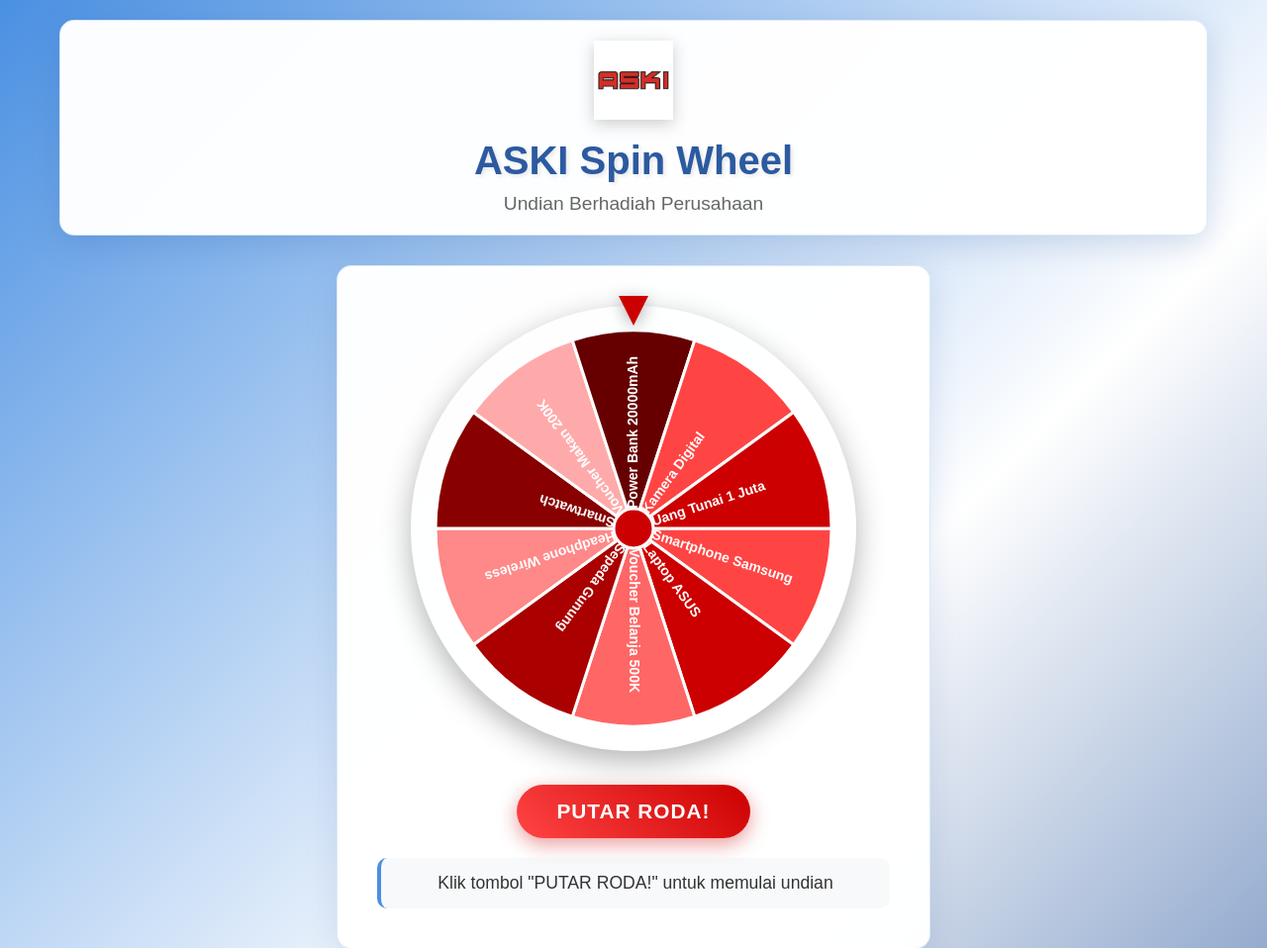
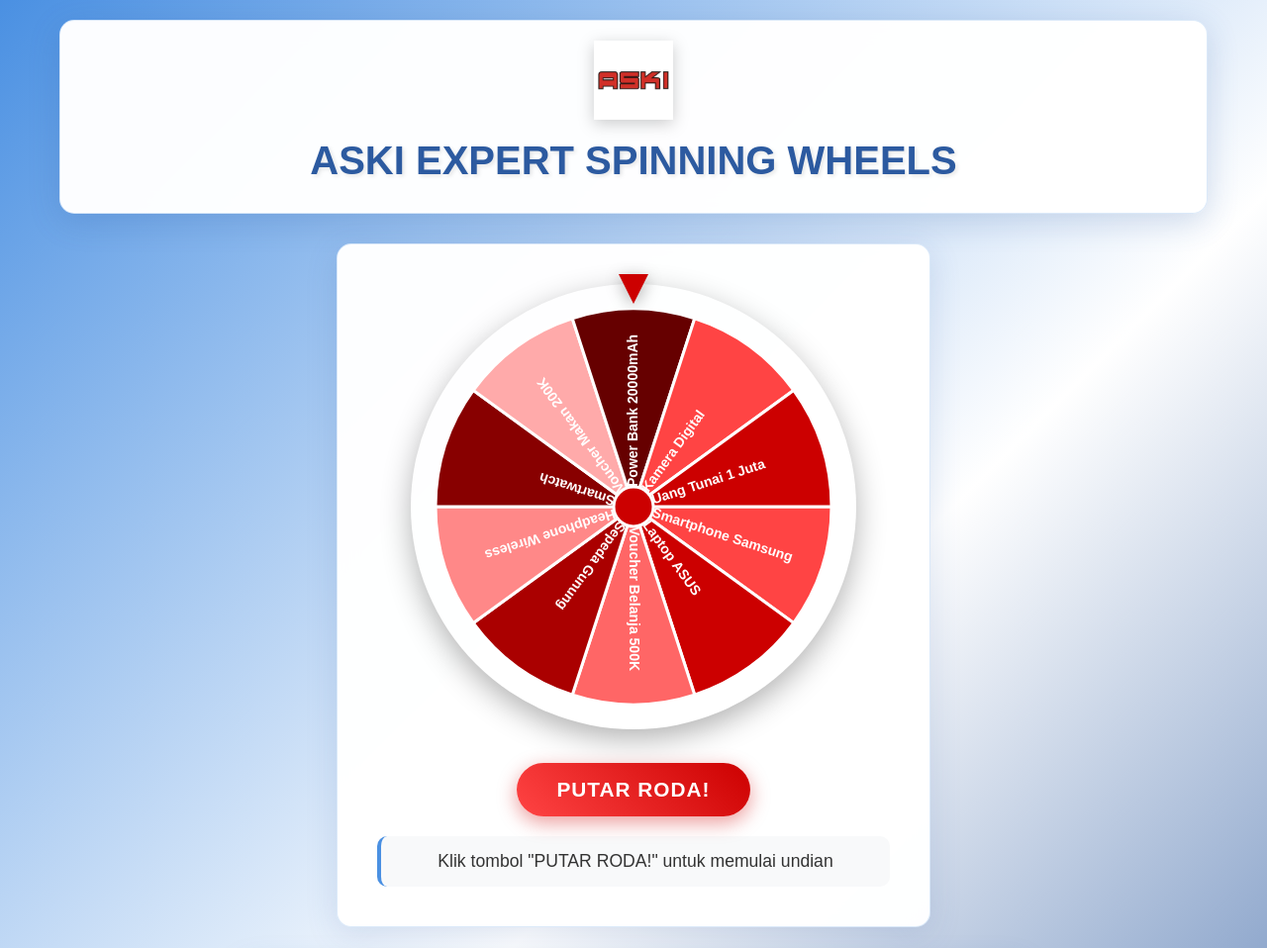
Before and after one commit to Fahrizal0112/SpinWheel_ASKI, a plain HTML site: page index.html in a window 1280 px wide. Shown: the top 958 px of the page at 99% size. Drawn offline with Linux system fonts and the light colour scheme.

Commit message:
Fix Header

```diff
--- a/index.html
+++ b/index.html
@@ -11,8 +11,7 @@
         <!-- Header dengan Logo -->
         <header class="header">
             <img src="LogoAski.png" alt="Logo ASKI" class="logo">
-            <h1>ASKI Spin Wheel</h1>
-            <p>Undian Berhadiah Perusahaan</p>
+            <h1>ASKI EXPERT SPINNING WHEELS</h1>
         </header>
 
         <!-- Main Content -->
```
